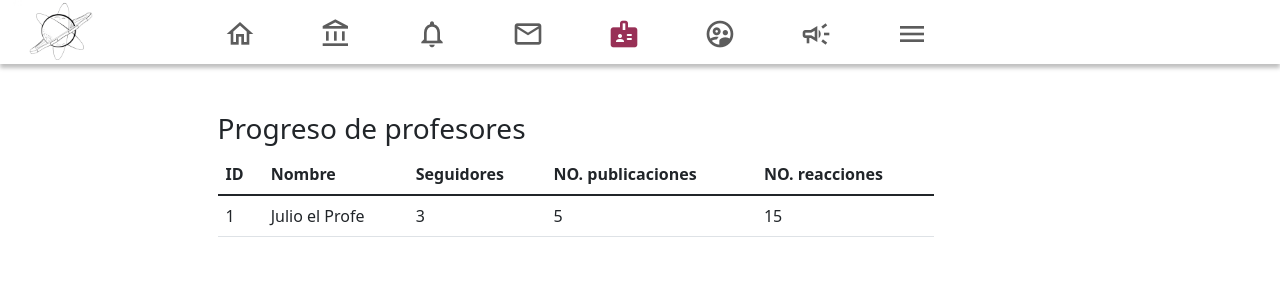
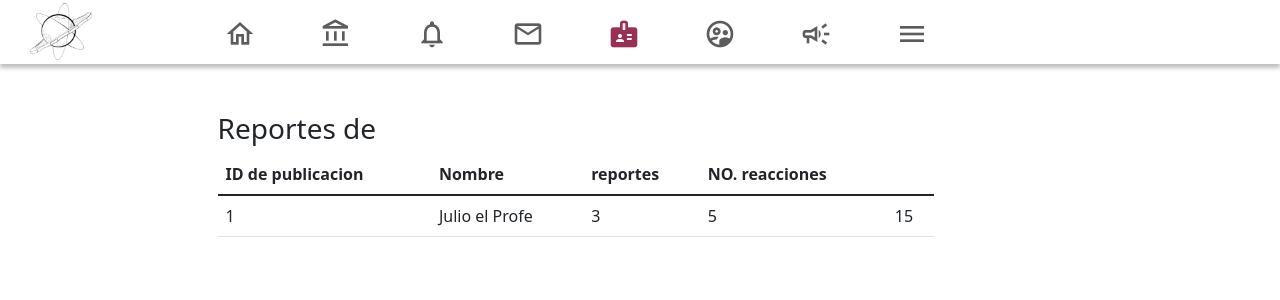
Before and after one commit to Mar-lopez/The9thPlanet, a PHP site: page /gestionusu.php in a window 1280 px wide. Shown: the top 300 px of the page. Run offline with PHP 8.4, Linux system fonts and the light colour scheme; some libraries are stand-ins or nearby versions.

Commit message:
detalles

```diff
--- a/consultarrep.php
+++ b/consultarrep.php
@@ -8,9 +8,10 @@
         if(isset($_GET['id_publi'])){
             $id_publi=$_GET['id_publi'];
             publi::eliminarr($id_publi);
-            publi::eliminar($id_publi);
             publi::eliminarc($id_publi);
             publi::eliminarr($id_publi);
+            publi::eliminar($id_publi);
+
             publi::eliminarre($id_publi);
 
 
--- a/gestionusu.php
+++ b/gestionusu.php
@@ -85,13 +85,12 @@
         <br><br>
         <!--Gestion de usuarios-->
         <table class="table table-hover">
-            <h3>Progreso de profesores</h3>
+            <h3>Reportes de</h3>
             <thead>
                 <tr>
-                    <th>ID</th>
+                    <th>ID de publicacion</th>
                     <th>Nombre</th>
-                    <th>Seguidores</th>
-                    <th>NO. publicaciones</th>
+                    <th>reportes</th>
                     <th>NO. reacciones</th>
                 </tr>
             </thead>
--- a/index.php
+++ b/index.php
@@ -3,6 +3,8 @@
     require('funcion.php');
     require('clases/clases.php');
     verificarse();
+    verificarad();
+
 
     if(isset($_POST['Iniciar'])){
         $contra=hash('sha256',$_POST['pass']);
--- a/registroa.php
+++ b/registroa.php
@@ -3,6 +3,7 @@
     require('funcion.php');
     require('clases/clases.php');
     verificarse();
+    verificarad();
 $error="";
 
     if(isset($_POST['registrar'])){
--- a/registrop.php
+++ b/registrop.php
@@ -1,9 +1,9 @@
-
 <?php
  session_start();
     require('funcion.php');
     require('clases/clases.php');
     verificarse();
+    verificarad();
 $error="";
     if(isset($_POST['registrar'])){
         $contra=hash('sha512',$_POST['contra']);
```
